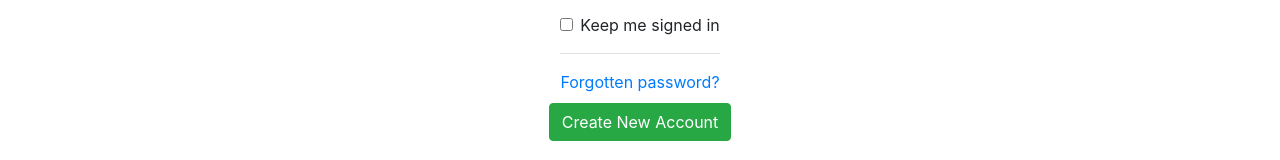
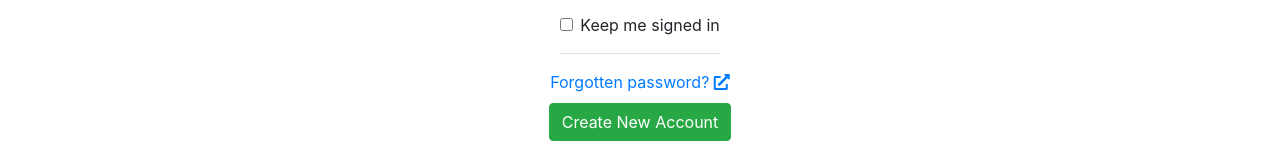
Before and after one commit to luclegen/clouddrive16, a React (Create React App) app in the folder client/: page / in a window 1280 px wide. Shown: the part 443-603 px from the top of the page. Built offline with nearby package versions, Linux system fonts and the light colour scheme.

Commit message:
Add external link icon

```diff
--- a/client/src/app/components/Login.js
+++ b/client/src/app/components/Login.js
@@ -69,7 +69,7 @@ class Login extends Component {
         <input className="remember-me-input" id="remember-me" type="checkbox" name="remember-me" value={this.state.remembered} onChange={this.setRemembered} />
         <label className="remember-me-label" htmlFor="remember-me">Keep me signed in</label>
       </div>
-      <a href="/find-account">Forgotten password?</a>
+      <a href="/find-account" target="_blank" rel="noopener noreferrer">Forgotten password? <i className="fas fa-external-link-alt"></i></a>
       <button className="btn-create-account" type="button">Create New Account</button>
     </form>
   </section>
```
